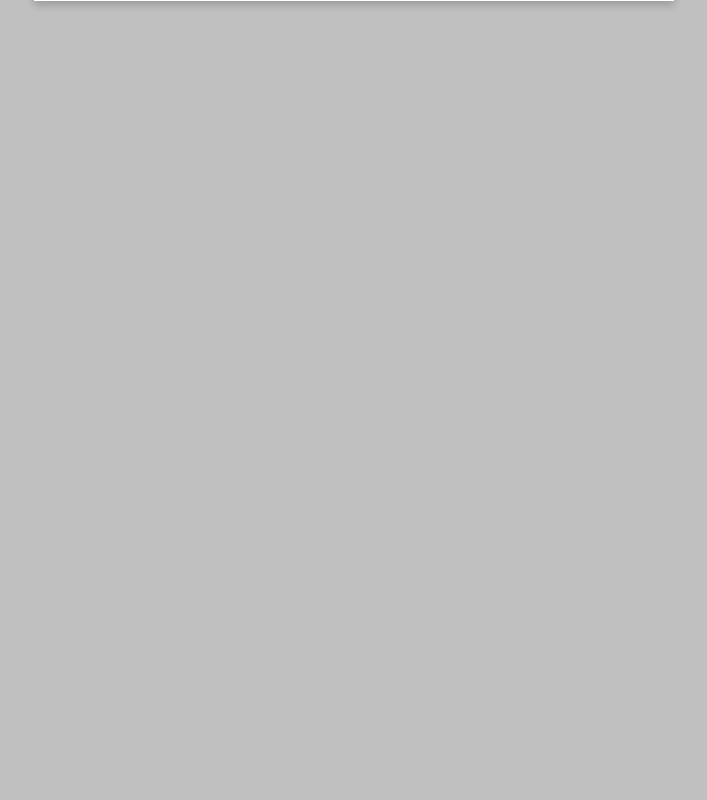
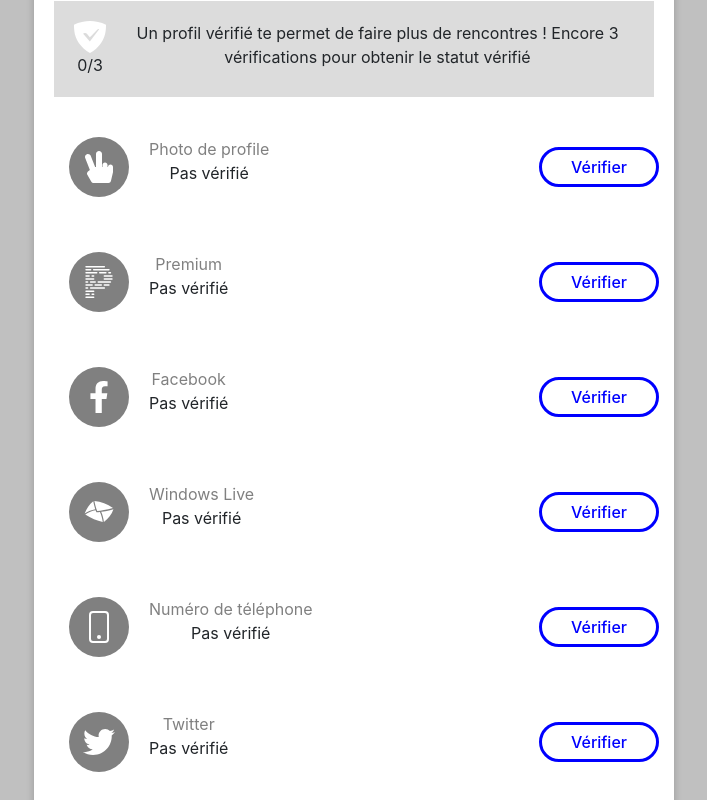
Before and after one commit to Dramani-devfullstack/solidar-ItProjectUnderSalomon, a React (Create React App) app in the folder dramani-app/: page / in a window 1280 px wide. Shown: the part 1480-2280 px from the top of the page, without its empty margins (506-1213 px from the left). Built offline with nearby package versions, Linux system fonts and the light colour scheme.

Commit message:
Content, achevé

```diff
--- a/dramani-app/src/ContentComponent/RightSideBar.css
+++ b/dramani-app/src/ContentComponent/RightSideBar.css
@@ -25,9 +25,7 @@
     color: silver;
 }
 
-.aboutUserBoxImg {
 
-}
 .aboutUserBoxImg > span {
     width: 250px;
     height: 250px;
@@ -110,3 +108,64 @@
     text-transform: uppercase;
     margin: 20px;
 }
+
+
+.itemGuardVerification{
+    background-color: gainsboro;
+    margin: 20px;
+    padding: 20px;
+    display: flex;
+    flex-direction: row;
+}
+.oneItemVerification{
+    display: flex;
+    flex-direction: row;
+}
+
+.guardIcon {
+    display: flex;
+    flex-direction: column;
+    justify-content: center;
+    align-items: center;
+    margin-right: 15px;
+}
+
+
+.iconManagement {
+    background: grey;
+    display: flex;
+    justify-content: center;
+    align-items: center;
+    border-radius: 50%;
+    width: 60px;
+    height: 60px;
+    margin: 20px;
+}
+
+.itemVerificationText {
+    display: flex;
+    flex-direction: column;
+    margin-top: 20px ;
+}
+
+.eachItemVerification{
+    display: flex;
+    justify-content: space-between;
+    align-items: center;
+    margin: 15px;
+
+}
+
+.eachItemVerification>button {
+    border: 3px solid blue;
+    width: 120px;
+    padding: 5px;
+    border-radius: 25px;
+    color: blue;
+    background-color: transparent;
+    font-weight: 500;
+}
+
+.itemVerificationText span:first-child {
+    color: grey;
+}
--- a/dramani-app/src/ContentComponent/RightSideBar.js
+++ b/dramani-app/src/ContentComponent/RightSideBar.js
@@ -2,14 +2,15 @@ import React from 'react';
 import './RightSideBar.css';
 import { FiSettings } from "react-icons/fi";
 import { IoRocketSharp, IoPencilSharp } from "react-icons/io5";
-import { SiPrettier } from "react-icons/si";
+import { SiPrettier, SiAdguard} from "react-icons/si";
 import { FcFlashOn, FcGallery } from "react-icons/fc";
 import { FiMinus } from "react-icons/fi";
-import { FaBirthdayCake, FaLanguage } from "react-icons/fa";
-import { GiStarSattelites, GiLovers } from "react-icons/gi";
-import { BsHeart } from "react-icons/bs";
+import { FaBirthdayCake, FaLanguage, FaHandPeace, FaFacebookF, FaLinkedinIn, FaTwitter, FaInstagram } from "react-icons/fa";
+import { GiStarSattelites, GiLovers, GiEnvelope } from "react-icons/gi";
+import { BsHeart, BsPhone } from "react-icons/bs";
 import { BiChalkboard } from "react-icons/bi";
 import { MdWork, MdSchool } from "react-icons/md";
+import { } from "react-icons/si";
 
 const RightSideBar =()=> {
      return (
@@ -84,14 +85,131 @@ const RightSideBar =()=> {
             <hr/>
             <div className="profileVerification">
                 <h5>Vérification</h5>
-                <div>
+                    <div className="itemGuardVerification">
+                            <div className="guardIcon">
+                                <SiAdguard size="2rem" color="white"/>
+                                <span>0/3</span>
+                            </div>
+                            <div>
+                                Un profil vérifié te permet de faire plus de rencontres ! Encore 3 vérifications pour obtenir le statut vérifié
+                            </div>
+                    </div>
 
-                </div>
 
                 <div className="itemVerification">
-                    <div className="itemVerification">
 
+                    <div className="eachItemVerification">
+                        <div className="oneItemVerification">
+                             <div className="iconManagement">
+                                <span></span>
+                                <FaHandPeace size="2rem" color="white"/>
+                             </div>
+                            <div className="itemVerificationText" >
+                                <span>Photo de profile</span>
+                                <span>Pas vérifié</span>
+                            </div>
+                        </div>
+                        <button className="verificationButton">Vérifier</button>
                     </div>
+
+                    <div className="eachItemVerification">
+                        <div className="oneItemVerification">
+                             <div className="iconManagement">
+                                <span></span>
+                                <SiPrettier size="2rem" color="white"/>
+                             </div>
+                            <div className="itemVerificationText" >
+                                <span>Premium</span>
+                                <span>Pas vérifié</span>
+                            </div>
+                        </div>
+                        <button className="verificationButton">Vérifier</button>
+                    </div>
+
+                    <div className="eachItemVerification">
+                        <div className="oneItemVerification">
+                             <div className="iconManagement">
+                                <span></span>
+                                <FaFacebookF size="2rem" color="white"/>
+                             </div>
+                            <div className="itemVerificationText" >
+                                <span>Facebook</span>
+                                <span>Pas vérifié</span>
+                            </div>
+                        </div>
+                        <button className="verificationButton">Vérifier</button>
+                    </div>
+
+                    <div className="eachItemVerification">
+                        <div className="oneItemVerification">
+                             <div className="iconManagement">
+                                <span></span>
+                                <GiEnvelope size="2rem" color="white"/>
+                             </div>
+                            <div className="itemVerificationText" >
+                                <span>Windows Live</span>
+                                <span>Pas vérifié</span>
+                            </div>
+                        </div>
+                        <button className="verificationButton">Vérifier</button>
+                    </div>
+
+                    <div className="eachItemVerification">
+                        <div className="oneItemVerification">
+                             <div className="iconManagement">
+                                <span></span>
+                                <BsPhone size="2rem" color="white"/>
+                             </div>
+                            <div className="itemVerificationText" >
+                                <span>Numéro de téléphone</span>
+                                <span>Pas vérifié</span>
+                            </div>
+                        </div>
+                        <button className="verificationButton">Vérifier</button>
+                    </div>
+
+                    <div className="eachItemVerification">
+                        <div className="oneItemVerification">
+                             <div className="iconManagement">
+                                <span></span>
+                                <FaTwitter size="2rem" color="white"/>
+                             </div>
+                            <div className="itemVerificationText" >
+                                <span>Twitter</span>
+                                <span>Pas vérifié</span>
+                            </div>
+                        </div>
+                        <button className="verificationButton">Vérifier</button>
+                    </div>
+
+                    <div className="eachItemVerification">
+                        <div className="oneItemVerification">
+                             <div className="iconManagement">
+                                <span></span>
+                                <FaLinkedinIn size="2rem" color="white"/>
+                             </div>
+                            <div className="itemVerificationText" >
+                                <span>Linkedin</span>
+                                <span>Pas vérifié</span>
+                            </div>
+                        </div>
+                        <button className="verificationButton">Vérifier</button>
+                    </div>
+
+                    <div className="eachItemVerification">
+                        <div className="oneItemVerification">
+                             <div className="iconManagement">
+                                <span></span>
+                                <FaInstagram size="2rem" color="white"/>
+                             </div>
+                            <div className="itemVerificationText" >
+                                <span>Instagram</span>
+                                <span>Pas vérifié</span>
+                            </div>
+                        </div>
+                        <button className="verificationButton">Vérifier</button>
+                    </div>
+
                 </div>
 
 
```
Also changed, not shown: 1 other file (tests, documents, lock files or other folders).
